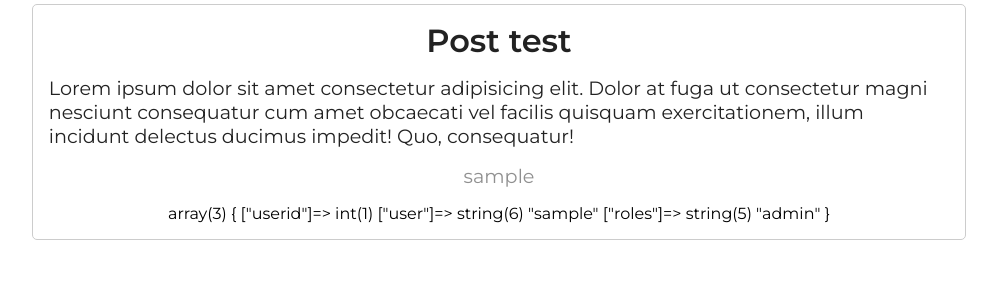
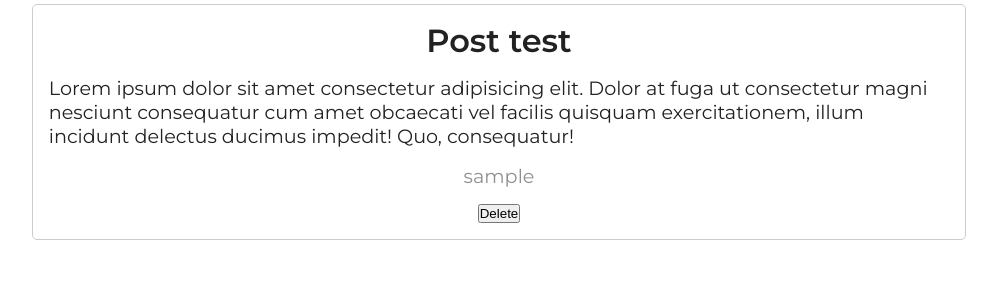
Before and after one commit to Rijenth/projet_backend_blog, a PHP site: page / in a window 1280 px wide. Shown: the part 412-712 px from the top of the page, without its empty margins (141-1138 px from the left). Run offline with PHP 8.4, Linux system fonts and the light colour scheme; the visitor is signed in with stand-in values (Sample User, id 1).

Commit message:
pusssssssh

```diff
--- a/app/layout/blog/blog.layout.php
+++ b/app/layout/blog/blog.layout.php
@@ -44,9 +44,10 @@ if (!isset($_SESSION['user'])) {
                     <? echo $_SESSION['user'] ?>
                 </p>
                 <?php
-                //if session role is admin show delete button
-
-                var_dump($_SESSION);
+                //if session role is admin or moderator show delete button
+                if ($_SESSION['roles'] == 'admin' || $_SESSION['roles'] == 'moderator') {
+                    echo '<button class="delete-btn">Delete</button>';
+                }
                 ?>
 
             </div>
--- a/app/src/Manager/UserManager.php
+++ b/app/src/Manager/UserManager.php
@@ -89,7 +89,7 @@ class UserManager extends BaseManager
             "firstName" => $user->getFirstName(),
             "lastName" => $user->getLastName(),
             "gender" => $user->getGender(),
-            "roles" => $user->getRole(),
+            "roles" => $user->getRoles(),
         ]);
     }
 }
```
